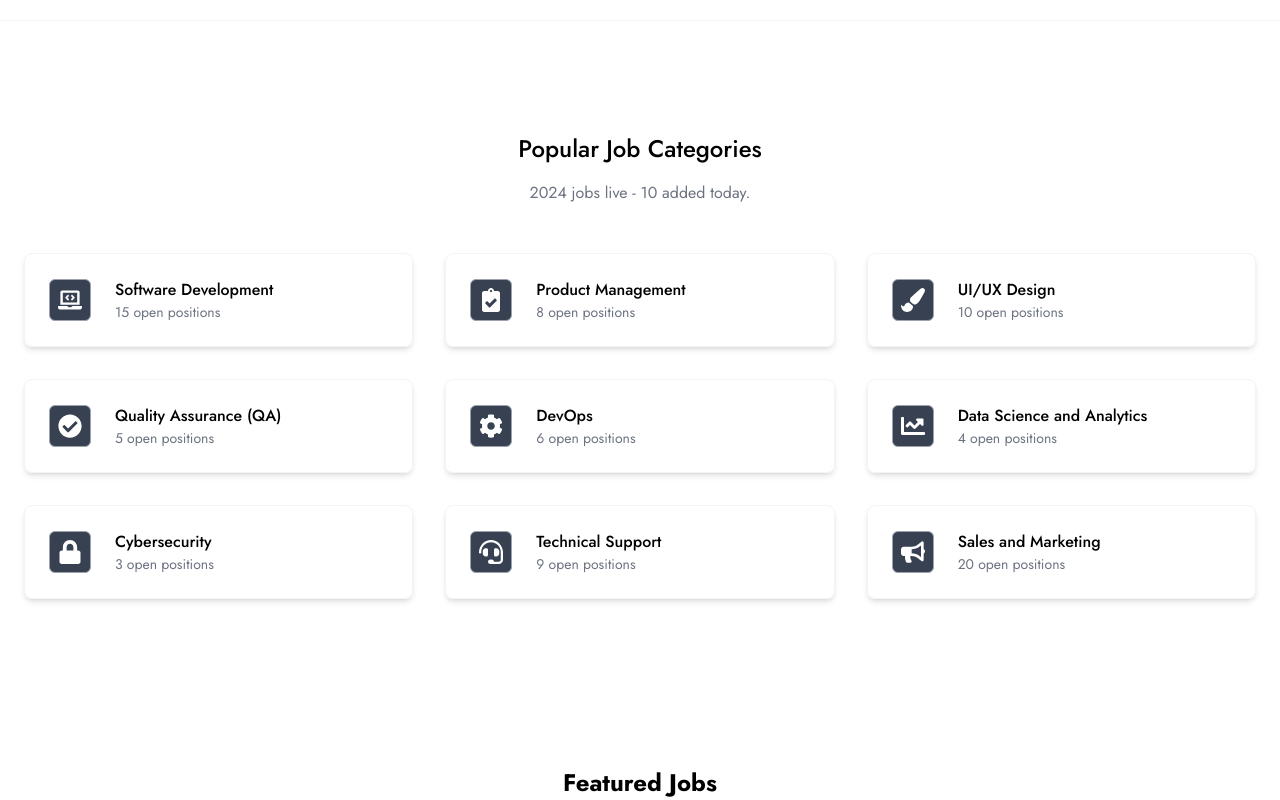
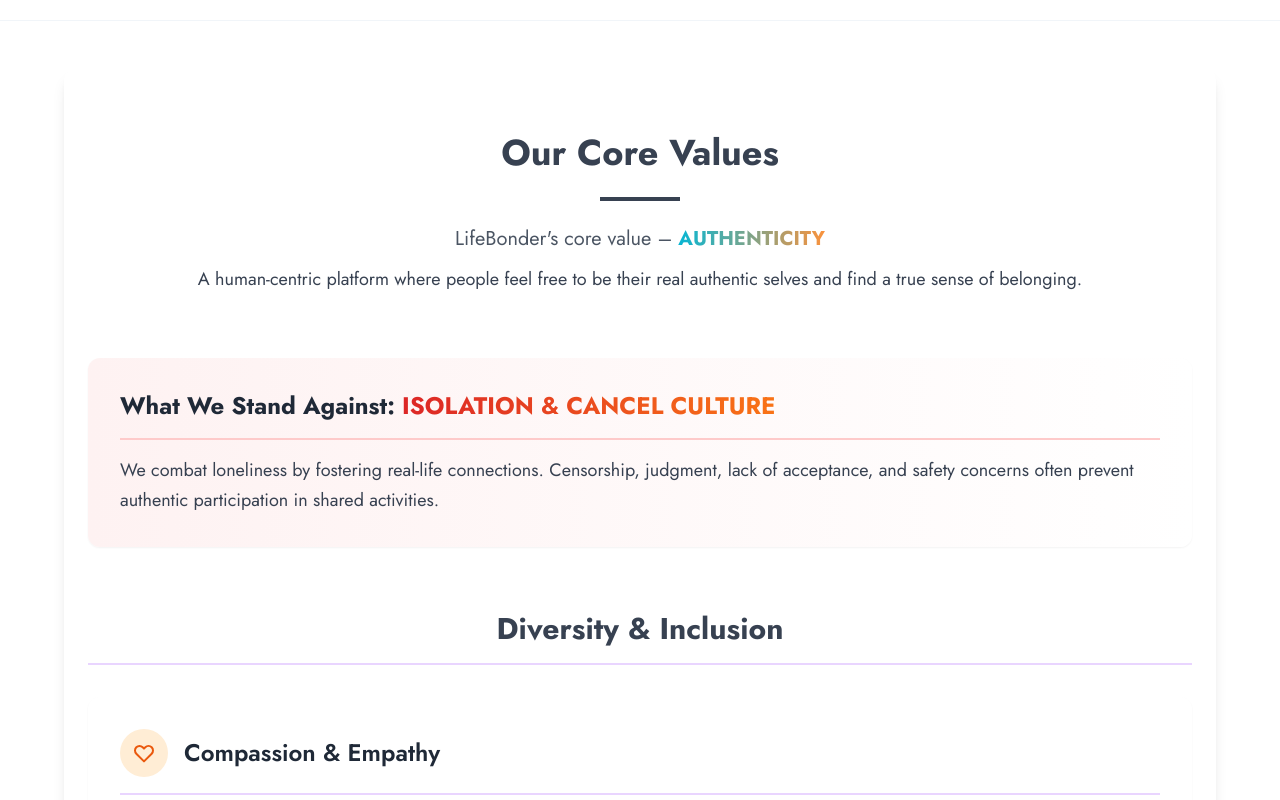
Before and after one commit to simonC137/LB-ATS, a React (Vite) app in the folder frontend/: page / in a window 1280 px wide. Shown: the part 620-1420 px from the top of the page. Built offline with nearby package versions, Linux system fonts and the light colour scheme; no server answers; what react-google-recaptcha-v3 would draw is missing.

Commit message:
comment out broken parts

```diff
--- a/frontend/src/pages/Home.tsx
+++ b/frontend/src/pages/Home.tsx
@@ -9,8 +9,8 @@
   return (
     <>
       <HeroSection />
-      <PopularJobCategories />
-      <FeaturedJob />
+      {/* <PopularJobCategories />
+      <FeaturedJob /> */}
       <OurValuesSection />
      {/* <TestimonialSection /> */}
       {/* <BlogArticles /> */}
```
